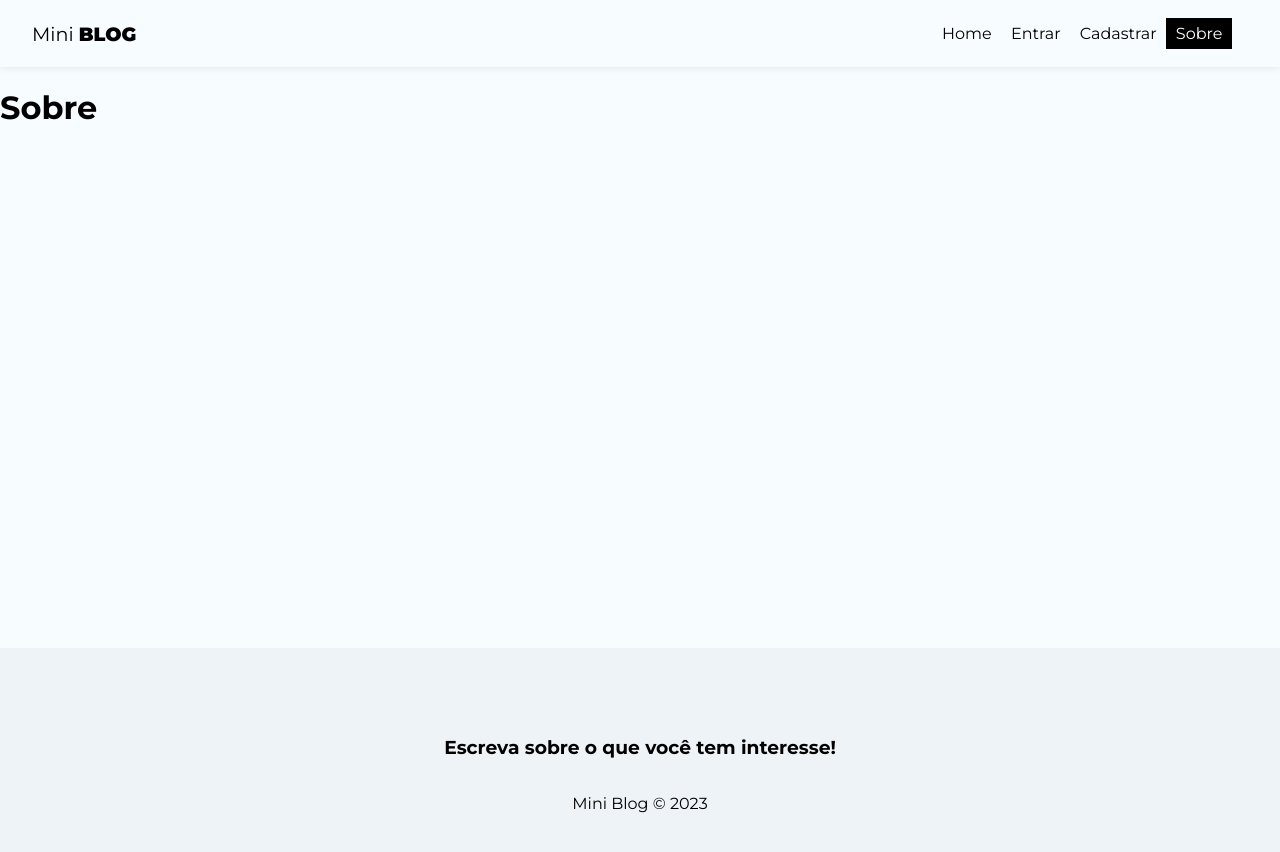
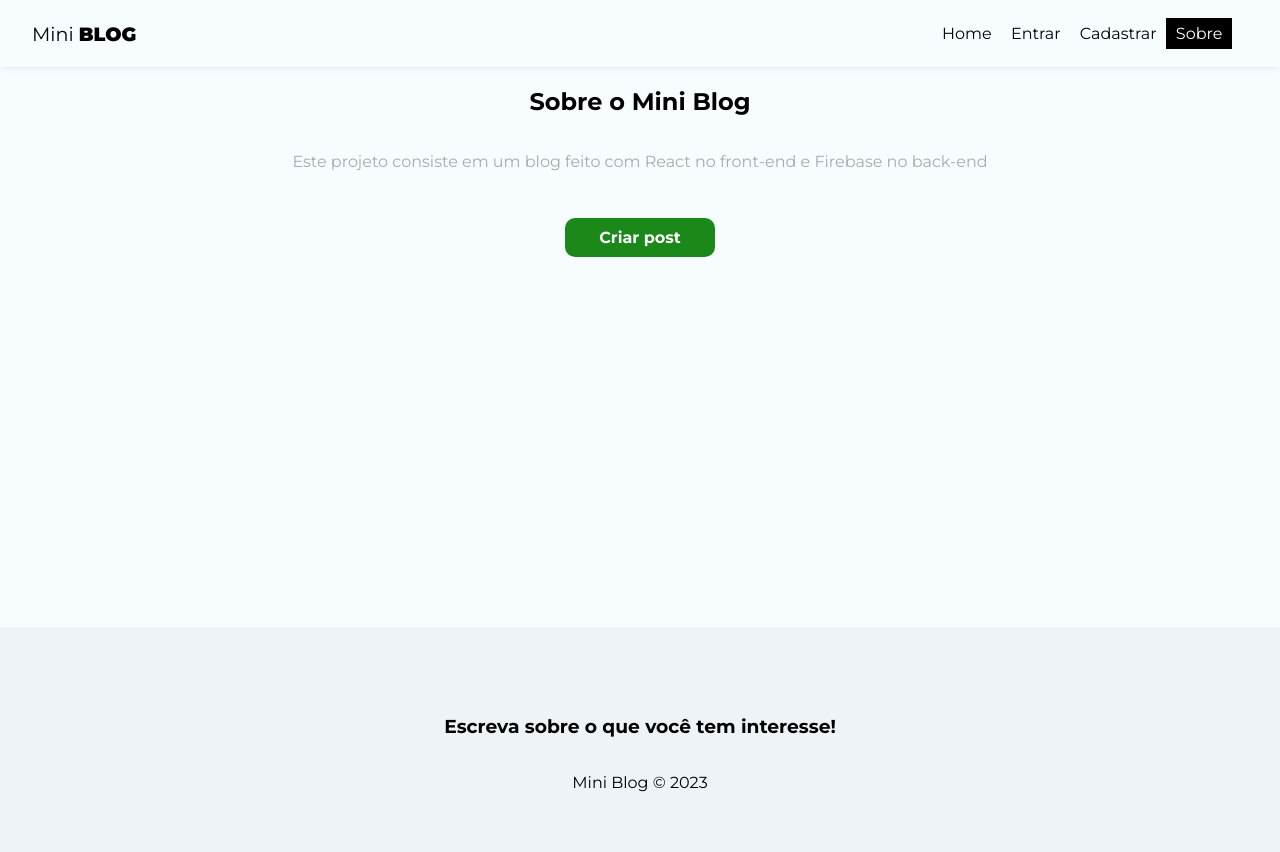
Before and after one commit to leonardorimes/hora-de-codar-curso-react, a React (Create React App) app in the folder 10_MINIBLOG/miniblog/: page /about in a window 1280 px wide. Shown: the top 852 px of the page. Built offline with nearby package versions, Linux system fonts and the light colour scheme; no server answers.

Commit message:
bloqueando páginas que precisam de autentificacao

```diff
--- a/10_MINIBLOG/miniblog/src/App.js
+++ b/10_MINIBLOG/miniblog/src/App.js
@@ -1,64 +1,69 @@
-import './App.css';
+import "./App.css";
 
-import { BrowserRouter, Routes, Route, Navigate } from 'react-router-dom';
-import { onAuthStateChanged } from 'firebase/auth'
+import { BrowserRouter, Routes, Route, Navigate } from "react-router-dom";
+import { onAuthStateChanged } from "firebase/auth";
 
 // hooks
-import { useState, useEffect } from 'react'
-import { useAuthentication } from './hooks/useAuthentication';
+import { useState, useEffect } from "react";
+import { useAuthentication } from "./hooks/useAuthentication";
 
 // context
-import { AuthProvider } from './context/AuthContext';
+import { AuthProvider } from "./context/AuthContext";
 
 // components
-import Navbar from './components/Navbar';
-import Footer from './components/Footer';
+import Navbar from "./components/Navbar";
+import Footer from "./components/Footer";
 
 // pages
-import Home from './pages/Home/Home';
-import About from './pages/About/about';
-import Login from './pages/Login/Login';
-import Register from './pages/Register/Register';
-import CreatePost from './pages/CreatePost/CreatePost';
-import Dashboard from './pages/Dashboard/Dashboard';
-
-
+import Home from "./pages/Home/Home";
+import About from "./pages/About/about";
+import Login from "./pages/Login/Login";
+import Register from "./pages/Register/Register";
+import CreatePost from "./pages/CreatePost/CreatePost";
+import Dashboard from "./pages/Dashboard/Dashboard";
 
 function App() {
+  const [user, setUser] = useState(undefined);
+  const { auth } = useAuthentication();
 
-  const [user, setUser] = useState(undefined)
-  const {auth} = useAuthentication()
-
-  const loadingUser = user ===undefined
+  const loadingUser = user === undefined;
 
   useEffect(() => {
+    onAuthStateChanged(auth, (user) => {
+      setUser(user);
+    });
+  }, [auth]);
 
-    onAuthStateChanged(auth, (user) => {
-      setUser(user)
-    })
-
-  }, [auth])
-
-  if(loadingUser){
-    return <p> Carregando... </p>
+  if (loadingUser) {
+    return <p> Carregando... </p>;
   }
-
 
   return (
     <div className="App">
-     <AuthProvider value={{user}}>
+      <AuthProvider value={{ user }}>
         <BrowserRouter>
           <Navbar />
           <div className="container">
             <Routes>
-              <Route path='/' element={<Home />} />
-              <Route path='/about' element={<About />} />
-              <Route path='/login' element={<Login />} />
-              <Route path='/register' element={<Register />} />
-              <Route path="/posts/create" element={<CreatePost/>} />
-              <Route path="/dashboard" element={<Dashboard/>}/>
+              <Route path="/" element={<Home />} />
+              <Route path="/about" element={<About />} />
+              <Route
+                path="/login"
+                element={!user ? <Login /> : <Navigate to="/" />}
+              />
+              <Route
+                path="/register"
+                element={!user ? <Register /> : <Navigate to="/" />}
+              />
+              <Route
+                path="/posts/create"
+                element={user ? <CreatePost /> : <Navigate to="/login" />}
+              />
+              <Route
+                path="/dashboard"
+                element={user ? <Dashboard /> : <Navigate to="/login" />}
+              />
             </Routes>
-
           </div>
           <Footer />
         </BrowserRouter>
--- a/10_MINIBLOG/miniblog/src/pages/About/About.module.css
+++ b/10_MINIBLOG/miniblog/src/pages/About/About.module.css
@@ -0,0 +1,17 @@
+.about {
+    text-align: center;
+    display: flex;
+    flex-direction: column;
+    align-items: center;
+}
+
+.about p {
+    color: #AAA;
+    margin-bottom: 2em ;
+}
+
+.about a {
+    display: block;
+    margin-top: 15px;
+    padding: 10px 15px;
+}
--- a/10_MINIBLOG/miniblog/src/pages/About/about.js
+++ b/10_MINIBLOG/miniblog/src/pages/About/about.js
@@ -1,12 +1,22 @@
 // CSS
-import styles from './About.module.css'
+import { Link } from "react-router-dom";
+import styles from "./About.module.css";
 
 const about = () => {
   return (
-    <div>
-        <h1> Sobre </h1>
+    <div className={styles.about}>
+      <h2>
+        Sobre o Mini <span> Blog </span>
+      </h2>
+      <p>
+        Este projeto consiste em um blog feito com React no front-end e Firebase
+        no back-end
+      </p>
+      <Link to="/posts/create" className="btn">
+        Criar post
+      </Link>
     </div>
-  )
-}
+  );
+};
 
-export default about
+export default about;
```
Lines whose indentation alone changed are shown as unchanged.
